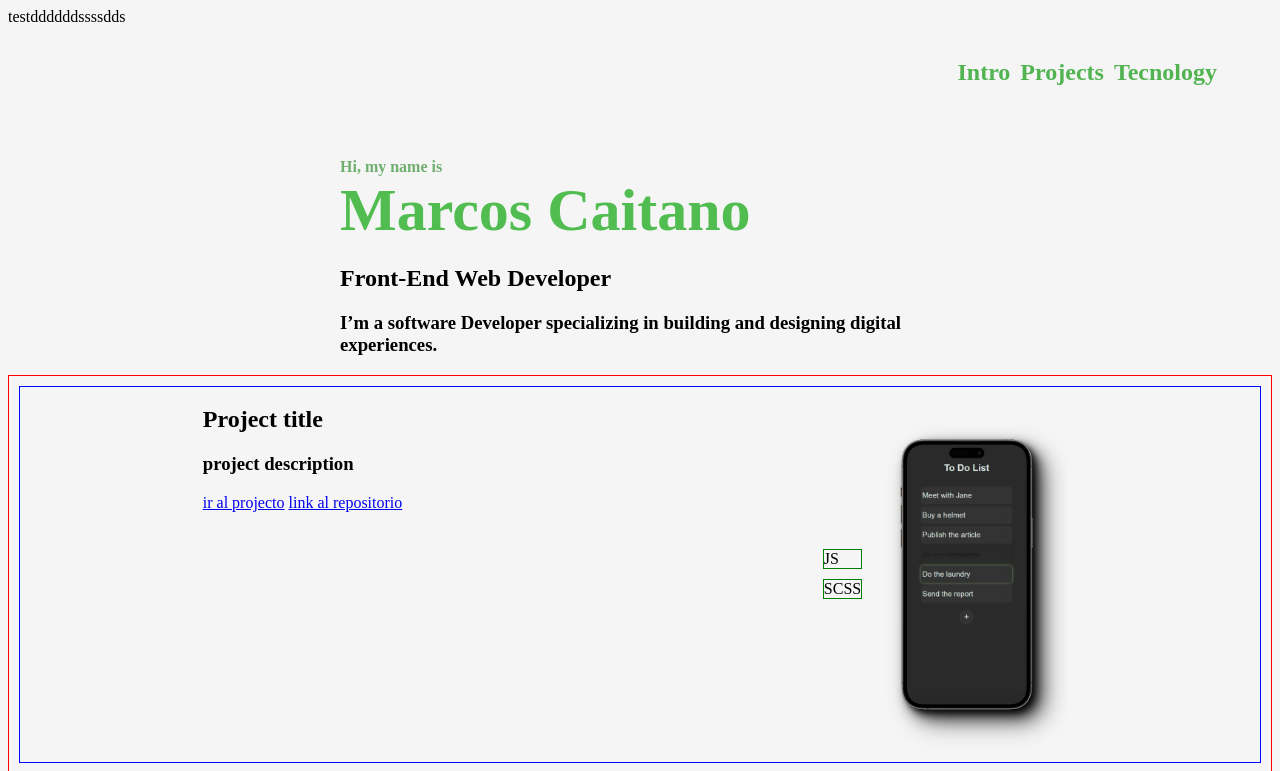
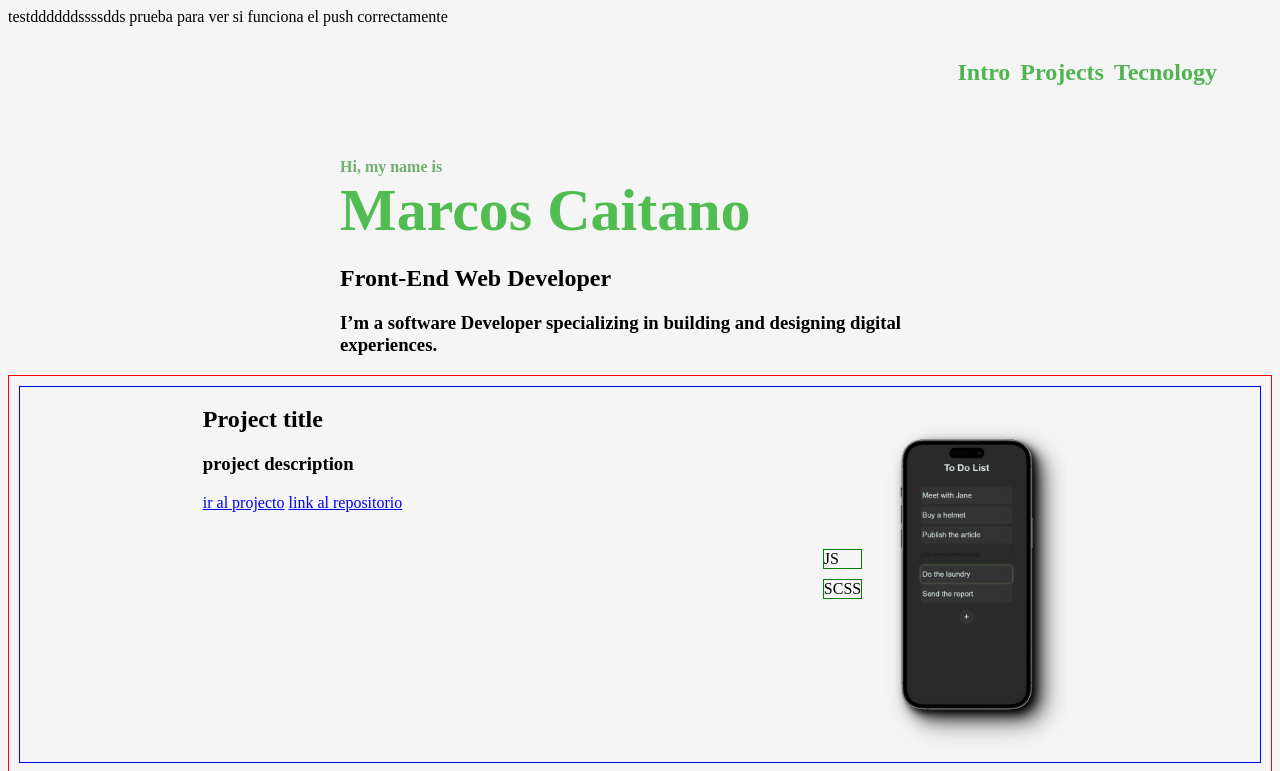
Before and after one commit to marcosc1995/portfolio-2, a plain HTML site: page index.html in a window 1280 px wide. Shown: the top 771 px of the page. Drawn offline with nearby package versions, Linux system fonts and the light colour scheme.

Commit message:
test push

```diff
--- a/index.html
+++ b/index.html
@@ -4,6 +4,7 @@
     <meta charset="UTF-8" />
     <meta name="viewport" content="width=device-width, initial-scale=1.0" />
 testddddddssssdds
+prueba para ver si funciona el push correctamente
     <link
       rel="stylesheet"
       href="https://cdn.jsdelivr.net/npm/swiper@11/swiper-bundle.min.css"
```
